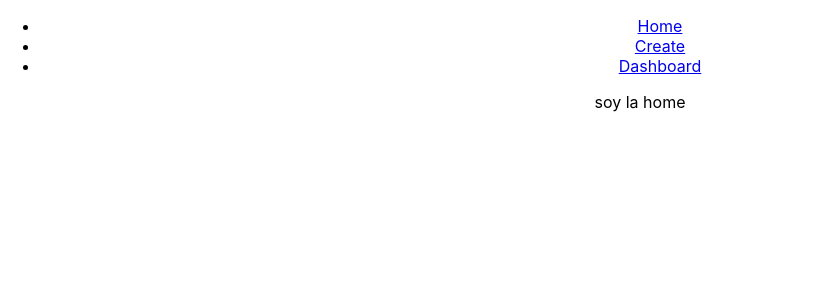
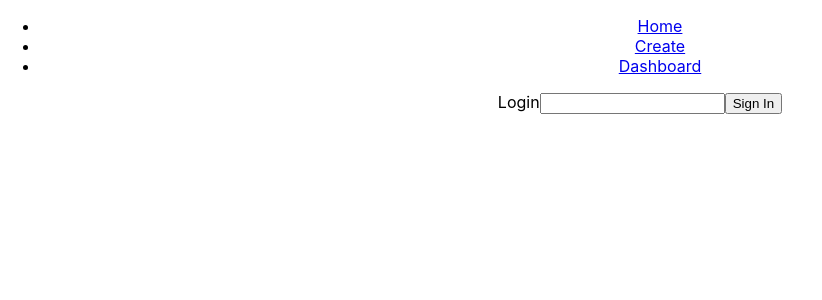
Before and after one commit to gustavotremont/news-app, a React (Create React App) app: page / in a window 1280 px wide. Shown: the top 300 px of the page, without its empty margins (0-822 px from the left). Built offline with nearby package versions, Linux system fonts and the light colour scheme.

Commit message:
create context communication

```diff
--- a/src/App.js
+++ b/src/App.js
@@ -1,20 +1,37 @@
 import './App.css';
-import React from 'react'
+import React, { Component } from 'react'
 import { BrowserRouter } from 'react-router-dom';
 import Footer from './components/Footer';
 import Header from './components/Header';
 import Main from './components/Main';
+import { userContext } from './context/UserContext';
 
-function App() {
+export default class App extends Component {
+
+  constructor(props) {
+    super(props)
+
+    this.state = {
+       user: "",
+       login: this.login,
+       logout: this.logout
+    }
+  }
+
+  login = (user) => this.setState({user});
+  logout = () => this.setState({user: ""});
+
+  render() {
     return (
       <div className="App">
         <BrowserRouter>
+          <userContext.Provider value={this.state}>
             <Header/>
             <Main/>
+          </userContext.Provider>
         </BrowserRouter>
         <Footer/>
       </div>
-  );
+    )
   }
-
-export default App;
+}
--- a/src/components/Header/Header.jsx
+++ b/src/components/Header/Header.jsx
@@ -1,10 +1,27 @@
 import React, { Component } from 'react'
 import Nav from '../Nav'
+import {userContext} from '../../context/UserContext';
 
 export default class Header extends Component {
   render() {
     return (
       <header>
+        <userContext.Consumer>
+          {
+            ({user, logout}) =>
+              user
+              ? <>
+                  <section>
+                    <h3>Welcome {user}</h3>
+                    <button onClick={logout}>Logout</button>
+                  </section>
+                </>
+              : null
+          }
+        </userContext.Consumer>
+        {/* <section>
+          <img src="https://cdn-icons-png.flaticon.com/512/21/21601.png" alt="logo" />
+        </section> */}
         <Nav/>
       </header>
     )
--- /dev/null
+++ b/src/components/Home/Home.jsx
@@ -0,0 +1,38 @@
+import React, { Component } from 'react'
+import { userContext } from '../../context/UserContext'
+
+export default class Home extends Component {
+  static contextType = userContext
+
+  constructor(props) {
+    super(props)
+
+    this.state = {
+        user: ""
+    }
+
+  }
+
+  handleSubmit = (event) => {
+    event.preventDefault();
+
+    const user = event.target.user.value; // por referencia
+    this.setState({user});
+
+    const {login} = this.context;
+    login(user);
+  }
+
+  render() {
+    return (
+      <section>
+        <form onSubmit={this.handleSubmit}>
+          <label htmlFor="user">Login</label>
+          <input type="text" name="user" id="user" />
+
+          <input type="submit" value="Sign In" />
+        </form>
+      </section>
+    )
+  }
+}
--- /dev/null
+++ b/src/components/Home/index.js
@@ -0,0 +1 @@
+export { default } from "./Home";
--- a/src/components/Main/Main.jsx
+++ b/src/components/Main/Main.jsx
@@ -1,12 +1,13 @@
 import React, { Component } from 'react'
 import { Route, Routes } from 'react-router-dom'
+import Home from '../Home/'
 
 export default class Main extends Component {
   render() {
     return (
       <main>
         <Routes>
-          <Route path="/" element={<p> soy la home </p>} exact />
+          <Route path="/" element={<Home/>} exact />
           <Route path="/form" element={<p> aquí el formulario </p>} />
           <Route path="/list" element={<p> soy las noticias </p>} />
         </Routes>
--- a/src/components/Nav/Nav.jsx
+++ b/src/components/Nav/Nav.jsx
@@ -5,19 +5,11 @@ export default class Nav extends Component {
   render() {
     return (
       <nav>
-        <section>
-
-        </section>
-        <section>
-
-        </section>
-        <section>
           <ul>
             <li> <Link to="/">Home</Link> </li>
             <li> <Link to="/Form">Create</Link> </li>
             <li> <Link to="/list">Dashboard</Link> </li>
           </ul>
-        </section>
       </nav>
     )
   }
```
Also changed, not shown: src/components/Home/Home.css (added), 1 other file (tests, documents, lock files or other folders). Lines whose indentation alone changed are shown as unchanged.
